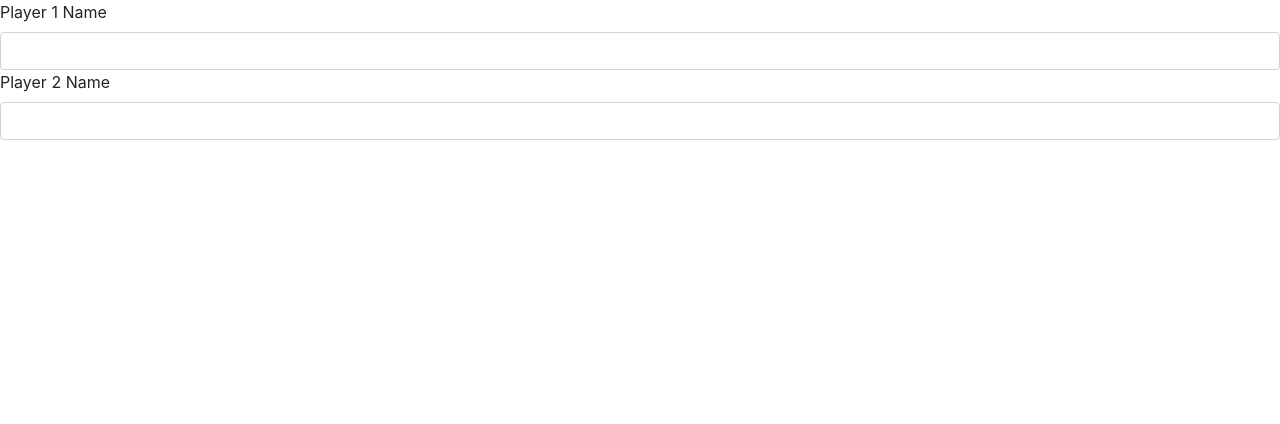
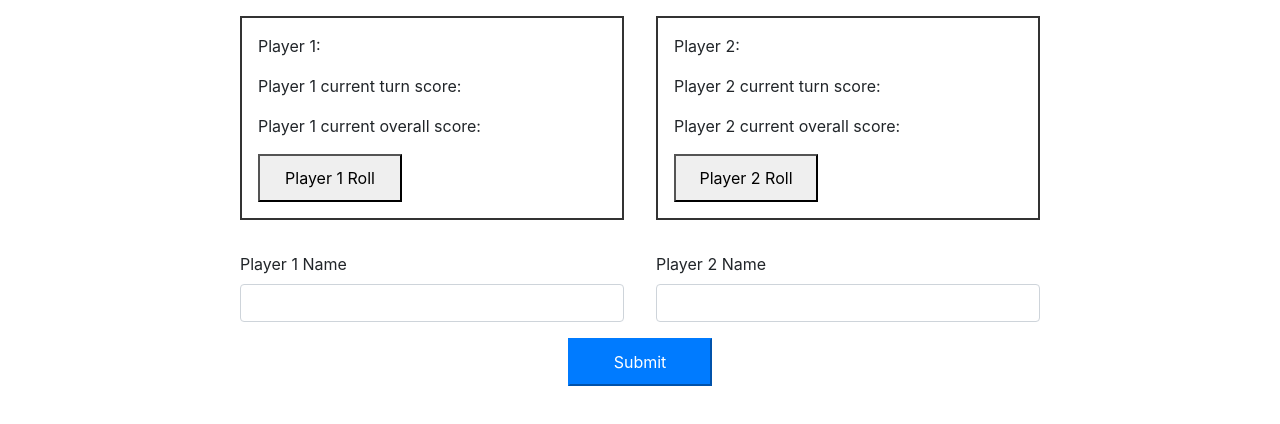
Before and after one commit to zbl14/pig-dice, a plain HTML site: page index.html in a window 1280 px wide. Drawn offline with nearby package versions, Linux system fonts and the light colour scheme.

Commit message:
MVP styling and layout
co-authored-by: Kyle Chinick <kylechinick@icloud.com>

```diff
--- a/css/styles.css
+++ b/css/styles.css
@@ -0,0 +1,27 @@
+* {
+  /* border: 1px solid red; */
+}
+
+.internal-form-container, .button-container, .allPlayersContainer {
+  display: flex;
+  justify-content: center;
+  width: 100%;
+}
+
+.player1-container, .player2-container {
+  width: 30%;
+  margin: 1rem;
+  border: 2px solid #333;
+  padding: 1rem;
+}
+
+.input-container {
+  width: 30%;
+  margin: 1rem;
+}
+
+button {
+  display: block;
+  width: 9rem;
+  height: 3rem;
+}
--- a/index.html
+++ b/index.html
@@ -8,14 +8,38 @@
   <title>Pig Dice</title>
 </head>
 <body>
-  <form class="form-group">
-    <div>
-      <label for="player1Name">Player 1 Name</label>
-      <input type="text"  class="form-control" id="play1Name">
+  <div class="allPlayersContainer">
+    <div class="player1-container">
+      <div id="player1-results">
+        <p>Player 1: <span class="player1Name"></span></p>
+        <p>Player 1 current turn score: <span class="player1TurnTotal"></span></p>
+        <p>Player 1 current overall score: <span class="player1OverallScore"></span></p>
+      </div>
+      <button id="rollByOne">Player 1 Roll</button>
     </div>
-    <div>
-      <label for="player2Name">Player 2 Name</label>
-      <input type="text"  class="form-control" id="play2Name">
+    <div class="player2-container">
+      <div id="player2-results">
+        <p>Player 2: <span class="player2Name"></span></p>
+        <p>Player 2 current turn score: <span class="player2TurnTotal"></span></p>
+        <p>Player 2 current overall score: <span class="player2OverallScore"></span></p>
+      </div>
+      <button id="rollByTwo">Player 2 Roll</button>
+    </div>
+  </div>
+
+  <form id="newPlayer" class="form-group">
+    <div class="internal-form-container">
+      <div class="input-container">
+        <label for="player1Name">Player 1 Name</label>
+        <input type="text"  class="form-control" id="play1Name">
+      </div>
+      <div class="input-container">
+        <label for="player2Name">Player 2 Name</label>
+        <input type="text"  class="form-control" id="play2Name">
+      </div>
+    </div>
+    <div class="button-container">
+      <button type="submit" class="btn-primary">Submit</button>
     </div>
   </form>
 </body>
--- a/js/scripts.js
+++ b/js/scripts.js
@@ -14,24 +14,25 @@ PigDice.prototype.roll = function() {
       console.log('this.turnTotal: ', this.turnTotal);
       console.log('score', score);
     } else {
-      this.diceRoll = 1
+      this.diceRoll = 1;
+      this.turnTotal = 0;
       this.activePlayer = "inactive";
-      alert ("Your turn is over")
-      return this.diceRoll
+      alert ("Your turn is over");
+      return this.diceRoll;
     }
   } else {
-    alert ("It's not your turn yet!")
+    alert ("It's not your turn yet!");
   }
 }
 
 PigDice.prototype.hold = function () {
-  this.currentOverallScore += this.turnTotal
+  this.currentOverallScore += this.turnTotal;
   console.log('this.currentOverallScore: ', this.currentOverallScore);
-  this.turnTotal = 0
-  console.log('this.turnTotal: ', this.turnTotal)
+  this.turnTotal = 0;
+  console.log('this.turnTotal: ', this.turnTotal);
   this.activePlayer = "inactive";
   if (this.currentOverallScore >= 100) {
-    alert ("Your win!")
+    alert ("Your win!");
   }
 }
 
@@ -43,8 +44,8 @@ PigDice.prototype.switch = function () {
   }
 }
 
-let player1 = new PigDice("Ben", 'active')
-let player2 = new PigDice("kyle", 'inactive')
+let player1 = new PigDice("Ben", 'active');
+let player2 = new PigDice("kyle", 'inactive');
 
 // function attachContactListeners() {
 //   $("#rollByOne").on("click", function() {
```
